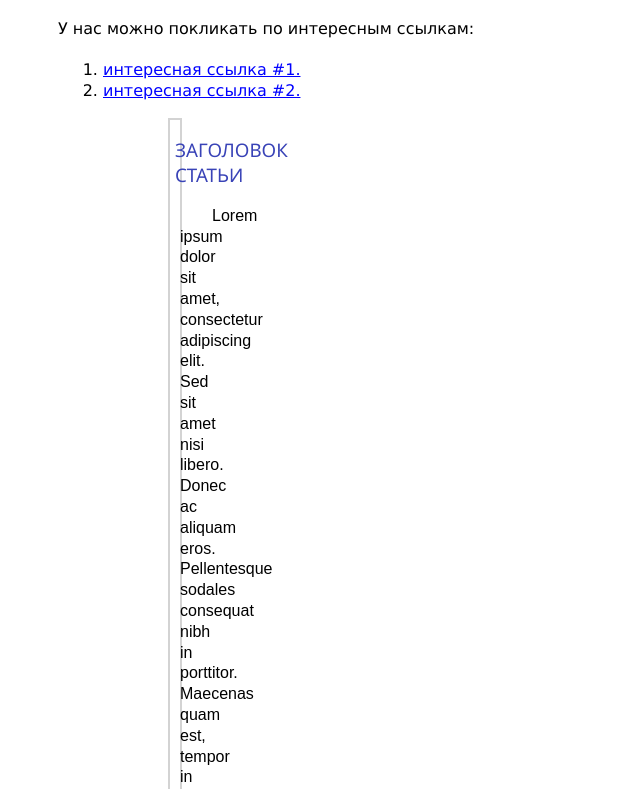
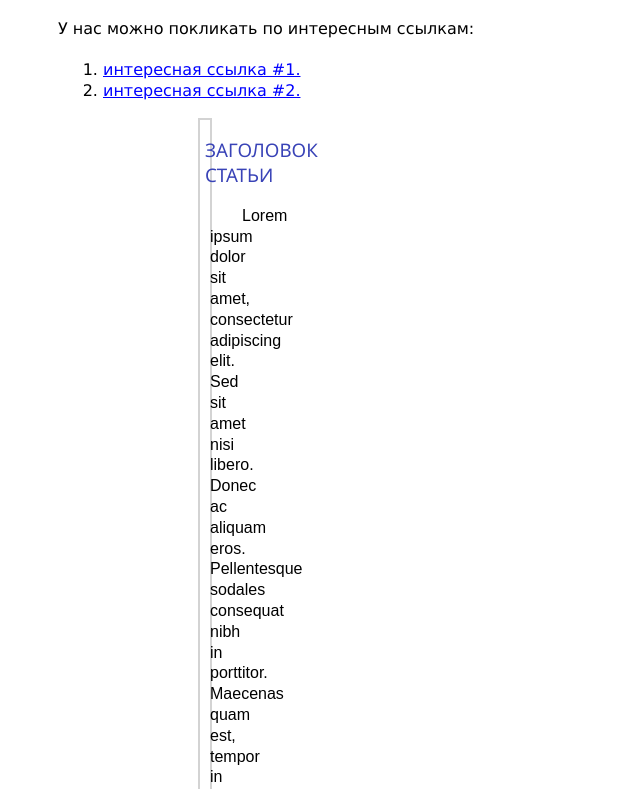
Before and after one commit to DimitriuS1992/DZ3, a plain HTML site: page Text.html in a window 1280 px wide. Shown: the part 548-1337 px from the top of the page, without its empty margins (0-640 px from the left). Drawn offline with Linux system fonts and the light colour scheme.

Commit message:
New file

```diff
--- a/main.css
+++ b/main.css
@@ -34,8 +34,8 @@ p.style2{
     border-style:solid;
     border-color: #D3D3D3;
     border-width: 2px;
-    margin-left: 150px;
-    margin-right: 1200px;
+    margin-left: 180px;
+    margin-right: 1170px;
     padding-right: 5px;
     padding-left: 5px;
     padding-bottom: 5px;
```
Also changed, not shown: Text.html (+1 -1 lines).
